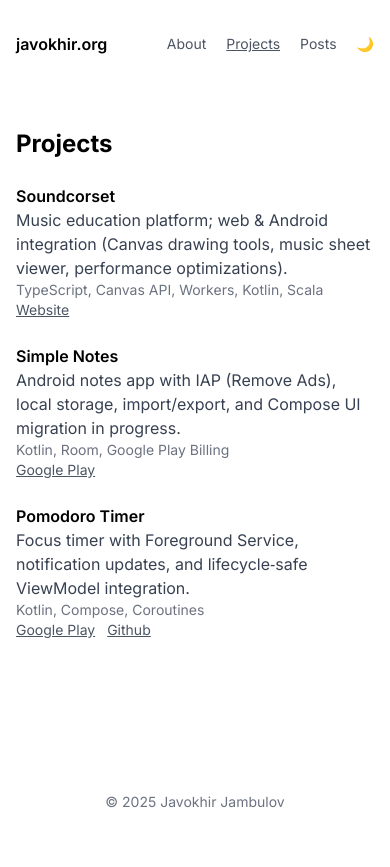
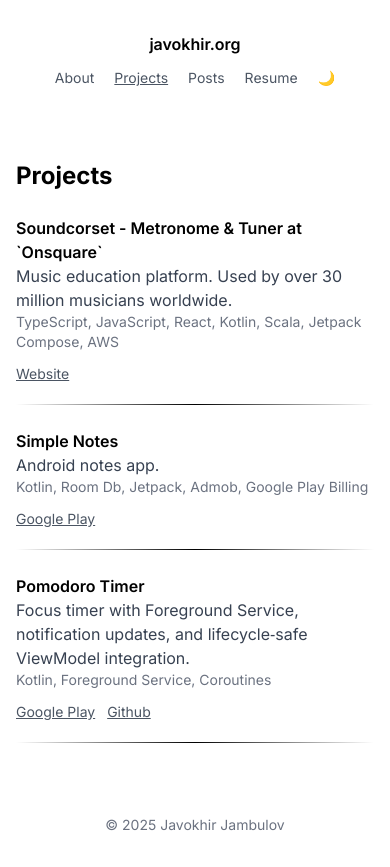
Before and after one commit to JavokhirJambulov/javokhir.org, a Next.js app: page /projects in a window 390 px wide. Before the commit the page ends 844 px from the top, so only its background shows below. Built offline with nearby package versions, Linux system fonts and the light colour scheme.

Commit message:
- some design updates - my first post - added favicon

```diff
--- a/app/(site)/about/page.tsx
+++ b/app/(site)/about/page.tsx
@@ -3,7 +3,7 @@
     <section className="space-y-4 max-w-prose">
       <h1 className="text-2xl font-bold">About</h1>
       <p>
-        I’m a software engineer in Seoul focused on Android (Kotlin/Scala) and Web (TypeScript, Vite, RE:DOM). I build reliable, minimal UIs and efficient systems.
+        I’m a software engineer in Seoul focused on Android and Web developmet. I build reliable, sustainable and efficient systems.
       </p>
       <p>
         Recently, I’ve worked on Soundcorset’s web canvas drawing tools, IndexedDB ↔ AWS S3 sync, and modernizing Android billing and sign‑in flows.
--- a/app/(site)/layout.tsx
+++ b/app/(site)/layout.tsx
@@ -13,6 +13,9 @@
   title: {
     default: SITE.title,
     template: '%s · Javokhir'
+  },
+  icons: {
+    icon: '/favicon.ico'
   },
   description: SITE.description,
   metadataBase: new URL(SITE.url),
--- a/app/(site)/projects/page.tsx
+++ b/app/(site)/projects/page.tsx
@@ -1,21 +1,21 @@
 export default function ProjectsPage() {
   const projects = [
     {
-      name: 'Soundcorset',
-      desc: 'Music education platform; web & Android integration (Canvas drawing tools, music sheet viewer, performance optimizations).',
-      tech: ['TypeScript', 'Canvas API', 'Workers', 'Kotlin', 'Scala'],
+      name: 'Soundcorset - Metronome & Tuner at  `Onsquare`',
+      desc: 'Music education platform. \nUsed by over 30 million musicians worldwide.',
+      tech: ['TypeScript', 'JavaScript',  'React', 'Kotlin', 'Scala', 'Jetpack Compose', 'AWS'],
       links: [{ label: 'Website', href: 'https://soundcorset.com/' }]
     },
     {
       name: 'Simple Notes',
-      desc: 'Android notes app with IAP (Remove Ads), local storage, import/export, and Compose UI migration in progress.',
-      tech: ['Kotlin', 'Room', 'Google Play Billing'],
+      desc: 'Android notes app.',
+      tech: ['Kotlin', 'Room Db', 'Jetpack', 'Admob', 'Google Play Billing'],
       links: [{ label: 'Google Play', href: 'https://play.google.com/store/apps/details?id=com.nemjava.takenotes' }]
     },
     {
       name: 'Pomodoro Timer',
       desc: 'Focus timer with Foreground Service, notification updates, and lifecycle‑safe ViewModel integration.',
-      tech: ['Kotlin', 'Compose', 'Coroutines'],
+      tech: ['Kotlin', 'Foreground Service', 'Coroutines'],
       links: [{ label: 'Google Play', href: 'https://play.google.com/store/apps/details?id=uz.javokhirjambulov.pomodoro' }, { label: 'Github', href: 'https://github.com/JavokhirJambulov/Pomodoro-App-Android' },  ]
     }
   ]
@@ -30,12 +30,13 @@
             <p className="text-gray-700 dark:text-gray-300">{p.desc}</p>
             <p className="text-sm text-gray-500 dark:text-gray-400">{p.tech.join(', ')}</p>
             {p.links?.length ? (
-              <p className="text-sm">
+              <p className="text-sm mt-3">
                 {p.links.map((l, i) => (
                   <a key={i} href={l.href} className="nav-link underline mr-3">{l.label}</a>
                 ))}
               </p>
             ) : null}
+            <div className="h-px bg-gradient-to-r mt-5 from-transparent via-black to-transparent dark:via-gray-100" />
           </li>
         ))}
       </ul>
--- a/components/header.tsx
+++ b/components/header.tsx
@@ -7,14 +7,15 @@
   { href: '/about', label: 'About' },
   { href: '/projects', label: 'Projects' },
   { href: '/posts', label: 'Posts' },
+  { href: '/Javokhir%20Resume.pdf', label: 'Resume' },
 ]
 
 export default function Header() {
   const pathname = usePathname()
   return (
-    <header className="flex items-center justify-between py-8">
-      <Link href="/" className="font-semibold">javokhir.org</Link>
-      <nav className="flex items-center gap-5">
+    <header className="flex flex-col sm:flex-row items-center justify-between py-8">
+      <Link href="/" className="flex items-center font-semibold">javokhir.org</Link>
+      <nav className="flex items-center gap-5 mt-3 sm:mt-0">
         {nav.map(i => (
           <Link key={i.href} href={i.href} className={`nav-link ${pathname === i.href ? 'underline' : ''}`}>{i.label}</Link>
         ))}
--- a/components/post-list.tsx
+++ b/components/post-list.tsx
@@ -18,7 +18,9 @@
           <h2 className="mb-4 text-xl font-semibold">{year}</h2>
           <ul className="space-y-3">
             {byYear[year].map(post => (
-              <li key={post.slug} className="flex flex-col sm:flex-row sm:items-center sm:justify-between gap-1">
+              <li key={post.slug} >
+                <div>
+                  <div  className="flex flex-col sm:flex-row sm:items-center sm:justify-between gap-1">
                     <Link href={`/posts/${post.slug}`} className="font-medium hover:underline">
                       {post.frontmatter.title}
                     </Link>
@@ -28,6 +30,9 @@
                         <p className="text-sm text-gray-600 dark:text-gray-400">{post.frontmatter.description}</p>
                       )}
                     </div>
+                  </div>
+                  <div className="h-px bg-gradient-to-r mt-5 from-transparent via-black to-transparent dark:via-gray-100" />
+                </div>
               </li>
             ))}
           </ul>
--- a/content/posts/android-pomodoro.mdx
+++ /dev/null
@@ -1,10 +0,0 @@
----
-title: Foreground service updates in a Pomodoro app
-description: Keeping the timer accurate while the app is backgrounded.
-date: 2025-02-14
-tags: [android, kotlin]
----
-
-Notes on using a foreground service with a ViewModel‑driven timer and notification updates.
-<br/>
-Interesting
--- /dev/null
+++ b/content/posts/small-intro.mdx
@@ -0,0 +1,16 @@
+---
+title: Small Intro
+description: A quick introduction about me and what I do.
+date: 2025-11-01
+tags:
+---
+
+Hello, my name is Javokhir. I am from Uzbekistan. I work as a Software Engineer in Seoul.
+
+The reason I’m writing this post is to tell a bit about myself — not only as a software engineer, but as a person.
+
+I’ve always been curious about how things work — whether it’s how an app handles data behind the scenes or how people think when they use it. That curiosity led me into programming, where I now spend most of my time building Android and web experiences that feel simple and intentional.
+
+Outside of coding, I enjoy going on a hike, meeting people from different backgrounds, and having long and deep talks with the people I love.
+
+If you want to know something specific — technical or personal — feel free to reach out. I’ll keep sharing more as I go.
--- a/content/posts/web-canvas-notes.mdx
+++ /dev/null
@@ -1,8 +0,0 @@
----
-title: Canvas drawing pipeline with OffscreenCanvas
-description: Worker‑based brush pipeline; caching, masking, and scaling.
-date: 2024-12-20
-tags: [web, canvas]
----
-
-Practical notes from building a performant brush system with workers and masks.
```
Also changed, not shown: content/posts/hello-world.mdx (deleted, +0 -12 lines), 1 other file (tests, documents, lock files or other folders). Lines whose indentation alone changed are shown as unchanged.
